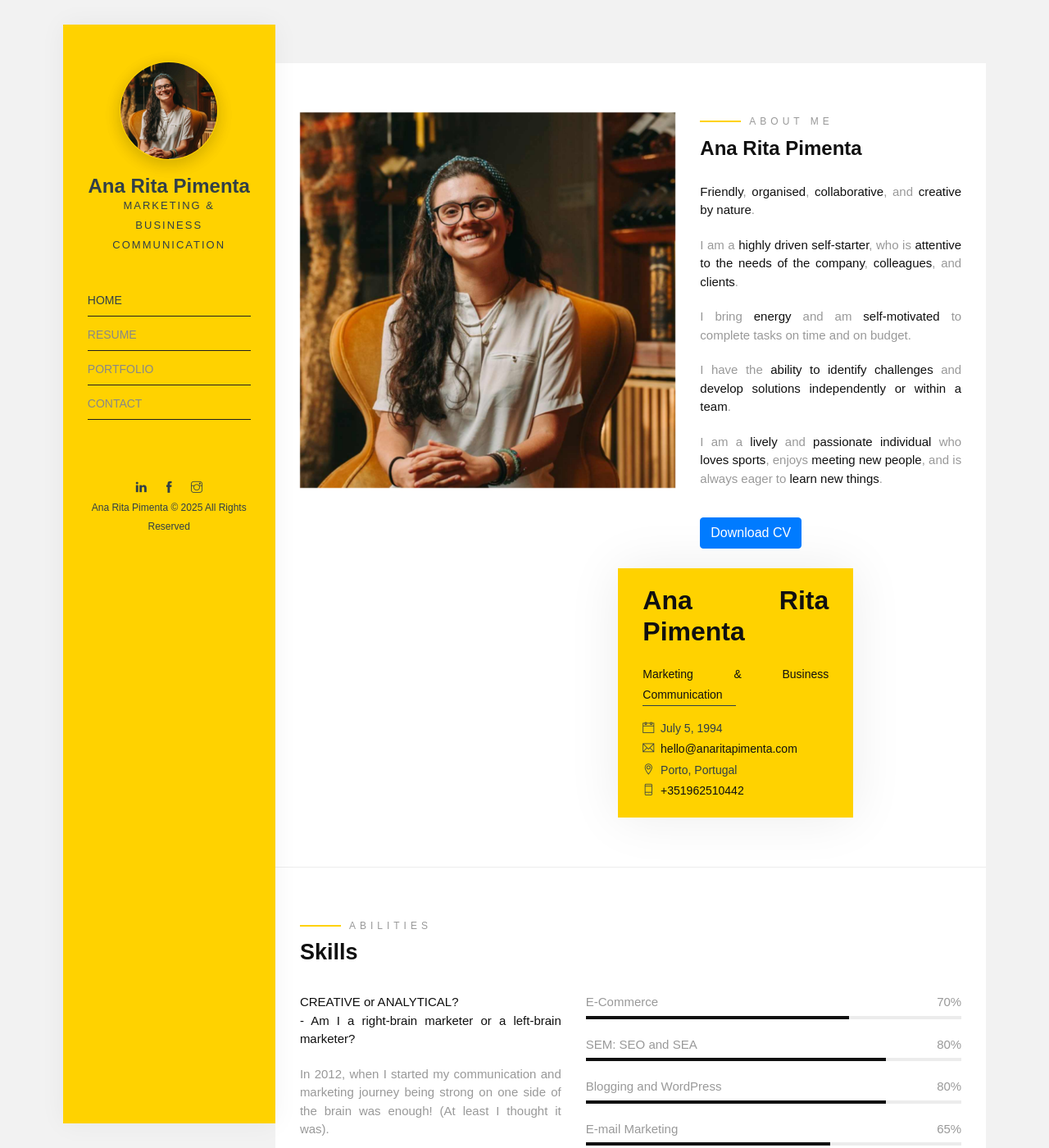
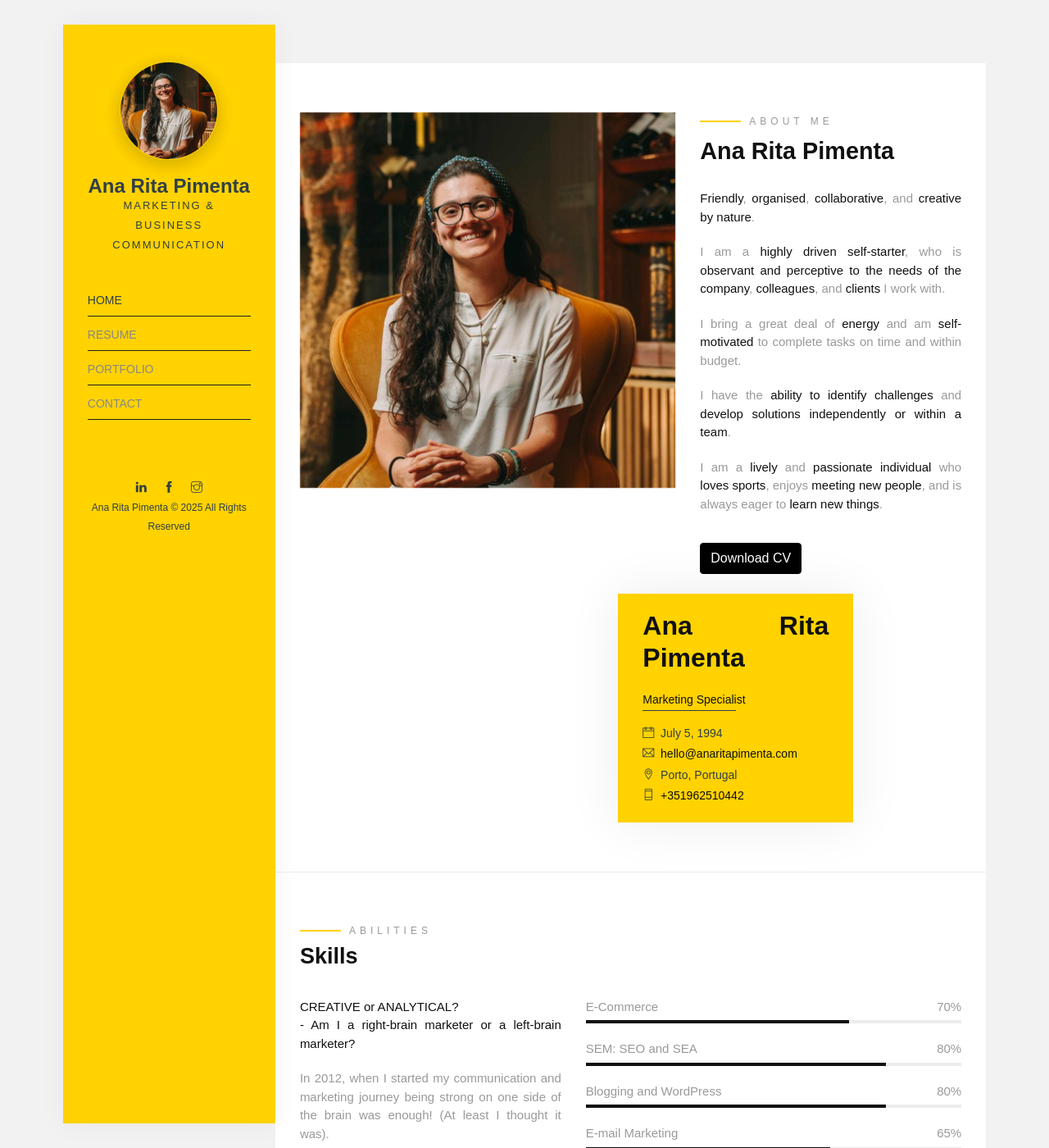
Before and after one commit to anaritapimenta/anaritapimenta.github.io, a Jekyll site: the page built from index.html, in a window 1280 px wide and 1400 px high. Shown: the whole window at 82% size. Built offline with Jekyll 4.4.1, drawn with Linux system fonts in a browser that asks for light colours; some web fonts are replaced; some of the changed text lies outside the part shown.

Commit message:
Update index.html

```diff
--- a/index.html
+++ b/index.html
@@ -1,54 +1,17 @@
 ---
-title: Ana Rita Pimenta – Creative Marketing & Communication
+title: Ana Rita Pimenta – Marketing Specialist
 layout: default
+description: Experienced marketing specialist with strong skills in business communication and project management.
 ---
 
-<!DOCTYPE html>
-<html lang="en-GB">
 <head>
+  <title>Ana Rita Pimenta – Marketing Specialist</title>
+  <meta name="description" content="Experienced marketing specialist with strong skills in business communication and project management." />
   <meta charset="UTF-8" />
-  <meta name="viewport" content="width=device-width, initial-scale=1.0" />
-
-  <!-- Page Title -->
-  <title>Ana Rita Pimenta – Creative Marketing & Communication</title>
-
-  <!-- Meta Description -->
-  <meta name="description" content="Creative, organised and driven professional in marketing and communication. Discover my work and experience." />
-
-  <!-- Open Graph -->
-  <meta property="og:title" content="Ana Rita Pimenta – Creative Marketing & Communication" />
-  <meta property="og:description" content="Creative, organised and driven professional in marketing and communication. Discover my work and experience." />
-  <meta property="og:image" content="{{ site.url }}/assets/img/og-image.jpg" />
-  <meta property="og:url" content="{{ site.url }}" />
-  <meta property="og:type" content="website" />
-
-  <!-- Twitter Card -->
-  <meta name="twitter:card" content="summary_large_image" />
-  <meta name="twitter:title" content="Ana Rita Pimenta – Creative Marketing & Communication" />
-  <meta name="twitter:description" content="Creative, organised and driven professional in marketing and communication." />
-  <meta name="twitter:image" content="{{ site.url }}/assets/img/og-image.jpg" />
-
-  <!-- Stylesheets -->
-  <link rel="stylesheet" href="{{ '/assets/css/style.css' | relative_url }}">
-
-  <style>
-    /* Screen reader only - hides visually but keeps accessible */
-    .sr-only {
-      position: absolute !important;
-      width: 1px !important;
-      height: 1px !important;
-      padding: 0 !important;
-      margin: -1px !important;
-      overflow: hidden !important;
-      clip: rect(0, 0, 0, 0) !important;
-      white-space: nowrap !important;
-      border: 0 !important;
-    }
-  </style>
+  <meta name="viewport" content="width=device-width, initial-scale=1" />
 </head>
 
-<body>
-<main>
+<main lang="en-GB">
   <section class="about" aria-label="About Me">
     <div class="container-fluid">
       <div class="row">
@@ -59,33 +22,32 @@
             data-animate-effect="fadeInLeft"
             alt="Portrait of Ana Rita Pimenta seated in a cosy setting, smiling"
             loading="lazy"
+            width="700"
+            height="467"
           />
         </div>
 
         <div class="col-md-5 animate-box fadeInLeft animated" data-animate-effect="fadeInLeft">
           <header>
             <span class="heading-meta style-1">About Me</span>
-            <h1 class="about-heading">
-              Ana Rita Pimenta
-              <span class="sr-only"> – Marketing Specialist</span>
-            </h1>
+            <h1 class="about-heading" style="font-weight: 600; font-size: 1.8rem;">Ana Rita Pimenta</h1>
           </header>
 
           <article>
             <p><strong>Friendly</strong>, <strong>organised</strong>, <strong>collaborative</strong>, and <strong>creative by nature</strong>.</p>
-            <p>I am a <strong>highly driven self-starter</strong>, who is <strong>attentive to the needs of the company</strong>, <strong>colleagues</strong>, and <strong>clients</strong>.</p>
-            <p>I bring <strong>energy</strong> and am <strong>self-motivated</strong> to complete tasks on time and on budget.</p>
+            <p>I am a <strong>highly driven self-starter</strong>, who is <strong>observant and perceptive to the needs of the company</strong>, <strong>colleagues</strong>, and <strong>clients</strong> I work with.</p>
+            <p>I bring a great deal of <strong>energy</strong> and am <strong>self-motivated</strong> to complete tasks on time and within budget.</p>
             <p>I have the <strong>ability to identify challenges</strong> and <strong>develop solutions independently or within a team</strong>.</p>
             <p>I am a <strong>lively</strong> and <strong>passionate individual</strong> who <strong>loves sports</strong>, enjoys <strong>meeting new people</strong>, and is always eager to <strong>learn new things</strong>.</p>
           </article>
 
-          <button onclick="window.open('cv.pdf','_blank')" class="btn btn-primary mt-3" aria-label="Download CV PDF">
+          <button onclick="window.open('cv.pdf','_blank')" class="btn btn-primary mt-3" aria-label="Download CV PDF" style="background-color: black; border-color: black;">
             Download CV
           </button>
 
           <div class="cardvisit mt-4" aria-label="Contact Information">
-            <h2>{{ site.author.name }}</h2>
-            <p><strong>{{ site.author.role }}</strong></p>
+            <h2>Ana Rita Pimenta</h2>
+            <p><strong>Marketing Specialist</strong></p>
             <div class="divider-line"></div>
             <p><i class="ti-calendar" aria-hidden="true"></i> &nbsp;{{ site.author.date_of_birth }}</p>
             <p><i class="ti-email" aria-hidden="true"></i> &nbsp;<a href="mailto:{{ site.author.email }}">{{ site.author.email }}</a></p>
@@ -103,17 +65,24 @@
 
   <div class="divider1" role="presentation"></div>
 
-  <section class="testimonials" aria-label="Testimonials">
+  <section aria-label="Testimonials">
     <div class="container-fluid">
+      <!-- "What They Say" fora da caixa cinza -->
+      <div class="heading-meta style-1" style="margin-bottom: 1rem; font-weight: 600; font-size: 1.2rem; color: #333;">
+        What They Say
+      </div>
+
       <header class="row">
         <div class="col-md-12">
-          <span class="heading-meta style-1">What They Say</span>
-          <h2 class="heading animate-box" data-animate-effect="fadeInLeft">
-            <span class="sr-only">Testimonials About Ana Rita Pimenta</span>
+          <h2 class="heading animate-box" data-animate-effect="fadeInLeft" style="margin-top: 0; position: absolute; left: -9999px; top: auto; width: 1px; height: 1px; overflow: hidden;">
+            <span>Testimonials About Ana Rita Pimenta</span>
+          </h2>
+          <h2 class="heading animate-box" data-animate-effect="fadeInLeft" style="margin-top: 0;">
             Testimonials
           </h2>
         </div>
       </header>
+
       <div class="row">
         <div class="col-md-6 animate-box" data-animate-effect="fadeInLeft">
           <blockquote class="quote-card">
@@ -121,9 +90,8 @@
               src="{{ 'assets/img/quote.png' | prepend: site.baseurl | prepend: site.url }}"
               alt="Quotation mark icon"
               class="quote-2"
-              loading="lazy"
             />
-            <p>I was impressed by Ana Rita’s ability to complete tasks on time. She works well in teams, shows leadership, and problem-solving skills. A very conscientious and capable professional.</p>
+            <p>Fiquei impressionado com a capacidade da Ana Rita em finalizar as tarefas que lhe dava atempadamente. Trabalha bem em grupo, tem capacidade de liderança e para resolver problemas. É uma trabalhadora muito conscienciosa e capaz.</p>
             <footer>
               <h3><strong>Nuno Ramos</strong></h3>
               <p class="occupation">Nelo - M.A.R. Kayaks, Lda</p>
@@ -137,9 +105,8 @@
               src="{{ 'assets/img/quote.png' | prepend: site.baseurl | prepend: site.url }}"
               alt="Quotation mark icon"
               class="quote-2"
-              loading="lazy"
             />
-            <p>Ana Rita demonstrated excellent command of the Portuguese language, both spoken and written, showing outstanding communication skills and a strong interest in marketing.</p>
+            <p>A Ana Rita revelou ainda excelente domínio da língua portuguesa, quer na oralidade, quer na escrita, manifestando competências comunicativas muito acima da média, tendo um interesse muito especial pela área do marketing.</p>
             <footer>
               <h3><strong>Sara Pascoal</strong></h3>
               <p class="occupation">Polytechnic Institute of Porto – ISCAP</p>
@@ -152,12 +119,13 @@
 
   <div class="divider1" role="presentation"></div>
 
-  <section class="companies" aria-label="Companies I’ve Worked With">
+  <!-- Seção companies escondida visualmente para SEO -->
+  <section aria-label="Companies I’ve Collaborated With" style="position: absolute; width: 1px; height: 1px; overflow: hidden; clip: rect(1px, 1px, 1px, 1px); clip-path: inset(50%);">
     <div class="container-fluid">
       <header class="row">
         <div class="col-md-12">
           <span class="heading-meta style-1">Worked With</span>
-          <h2 class="heading animate-box sr-only" data-animate-effect="fadeInLeft">Companies I've Collaborated With</h2>
+          <h2 class="heading animate-box" data-animate-effect="fadeInLeft">Companies I’ve Collaborated With</h2>
         </div>
       </header>
       <div class="row">
@@ -170,6 +138,8 @@
               class="img-fluid"
               alt="Logo of {{ company | replace: '-', ' ' | capitalize }}"
               loading="lazy"
+              width="150"
+              height="75"
             />
           </div>
         </div>
@@ -178,5 +148,3 @@
     </div>
   </section>
 </main>
-</body>
-</html>
```
